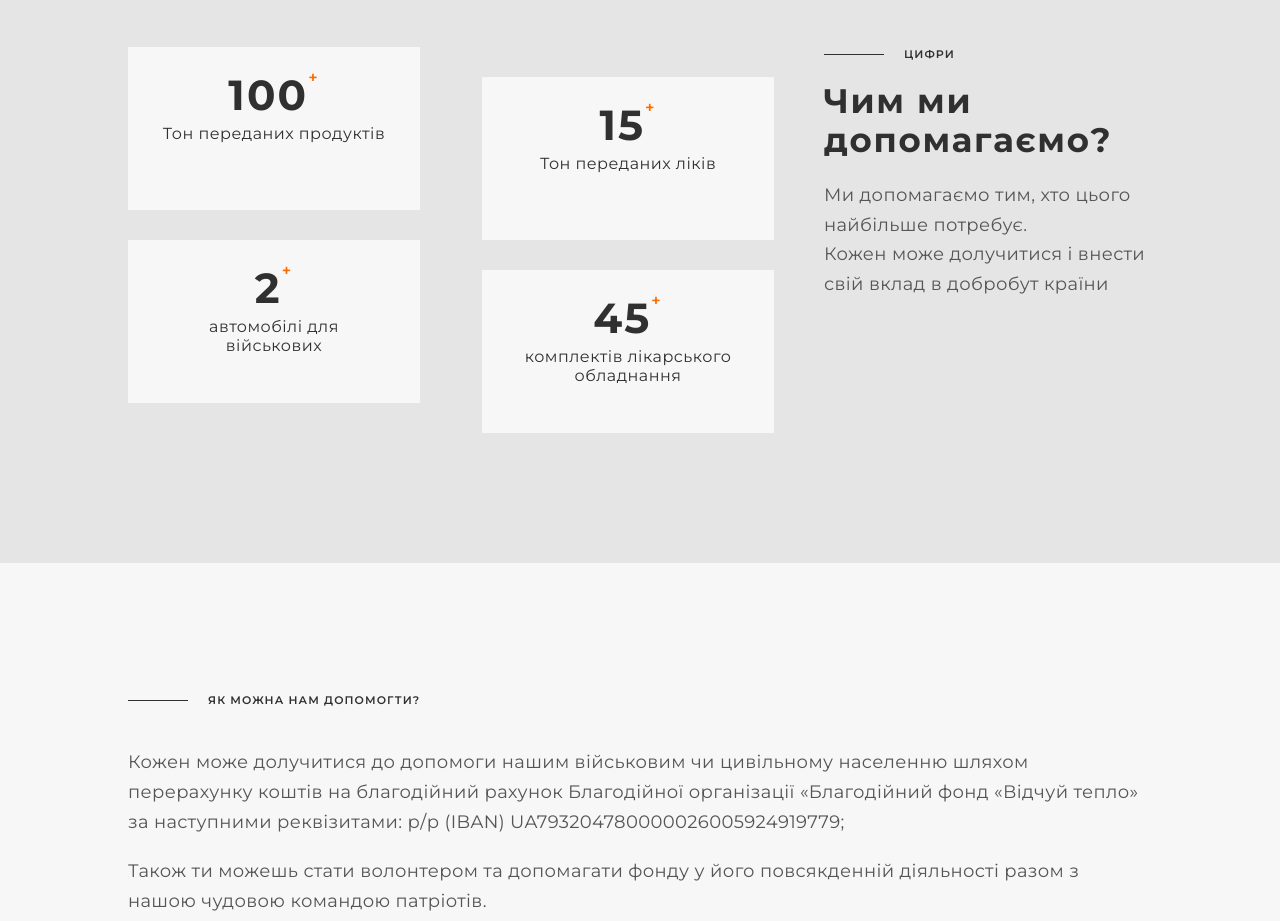
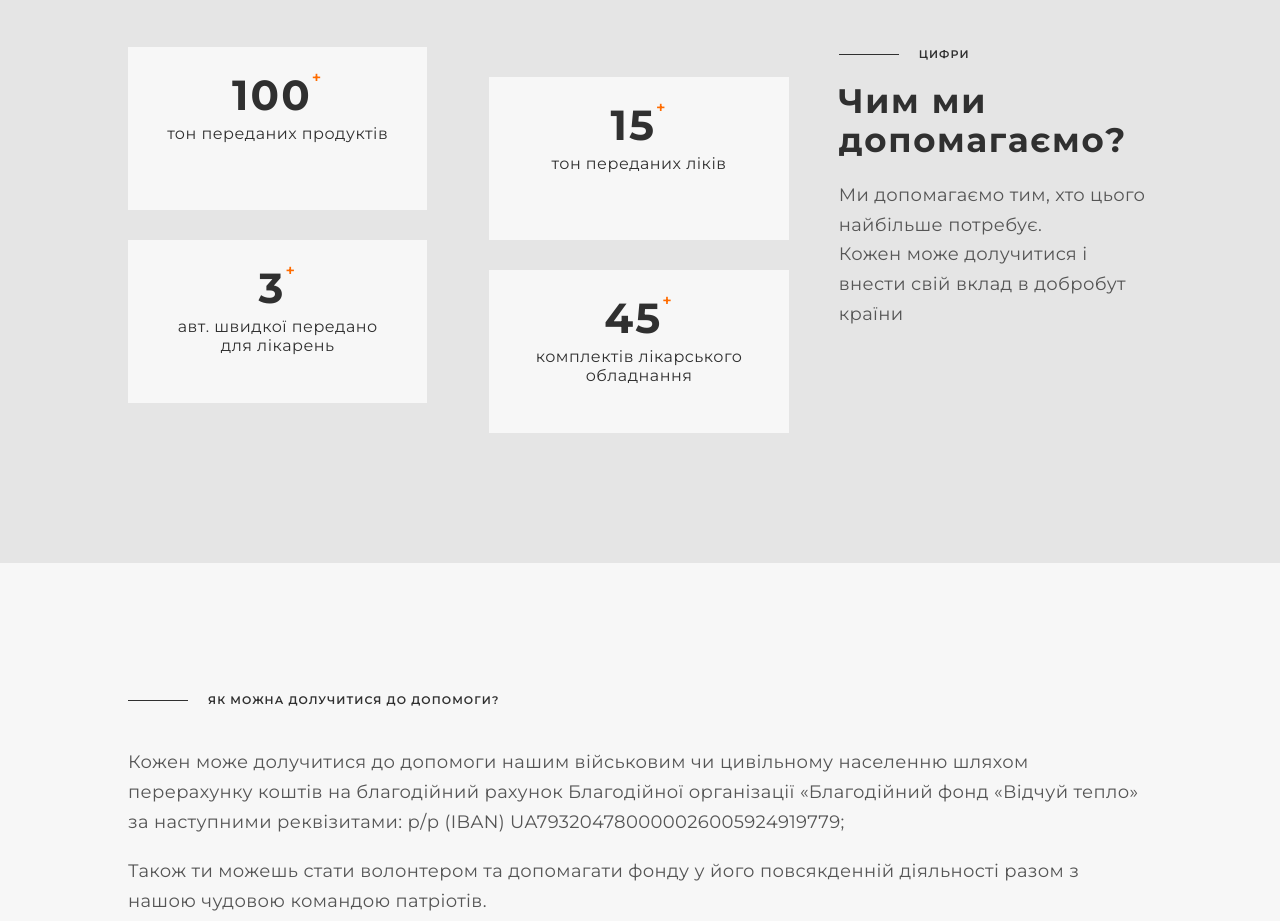
Before and after one commit to TheMainOne/FeelTheWarm, a React (Create React App) app: page / in a window 1280 px wide. Shown: the part 2080-3001 px from the top of the page. Built offline with nearby package versions, Linux system fonts and the light colour scheme.

Commit message:
fixed some problems

```diff
--- a/src/components/Features/Features.jsx
+++ b/src/components/Features/Features.jsx
@@ -28,17 +28,17 @@ export const Features = () => {
             <FeaturesListItem>
               <FeaturesListItemWrapper>100</FeaturesListItemWrapper>
               <FeaturesListItemText>
-                Тон переданих продуктів
+                тон переданих продуктів
               </FeaturesListItemText>
             </FeaturesListItem>
             <FeaturesListItem>
               <FeaturesListItemWrapper>15</FeaturesListItemWrapper>
-              <FeaturesListItemText>Тон переданих ліків</FeaturesListItemText>
+              <FeaturesListItemText>тон переданих ліків</FeaturesListItemText>
             </FeaturesListItem>
             <FeaturesListItem>
-              <FeaturesListItemWrapper>2</FeaturesListItemWrapper>
+              <FeaturesListItemWrapper>3</FeaturesListItemWrapper>
               <FeaturesListItemText>
-                автомобілі для військових
+                авт. швидкої передано для лікарень
               </FeaturesListItemText>
             </FeaturesListItem>
             <FeaturesListItem>
--- a/src/components/Goods/Goods.jsx
+++ b/src/components/Goods/Goods.jsx
@@ -11,7 +11,7 @@ export const GoodsSection = () => {
   return (
     <Goods>
       <Container name="goods">
-        <GoodsText>Як можна нам допомогти?</GoodsText>
+        <GoodsText>Як можна долучитися до допомоги?</GoodsText>
         <AboutSectionWrapper>
           <div>
             <AboutSectionSecondText>
```
